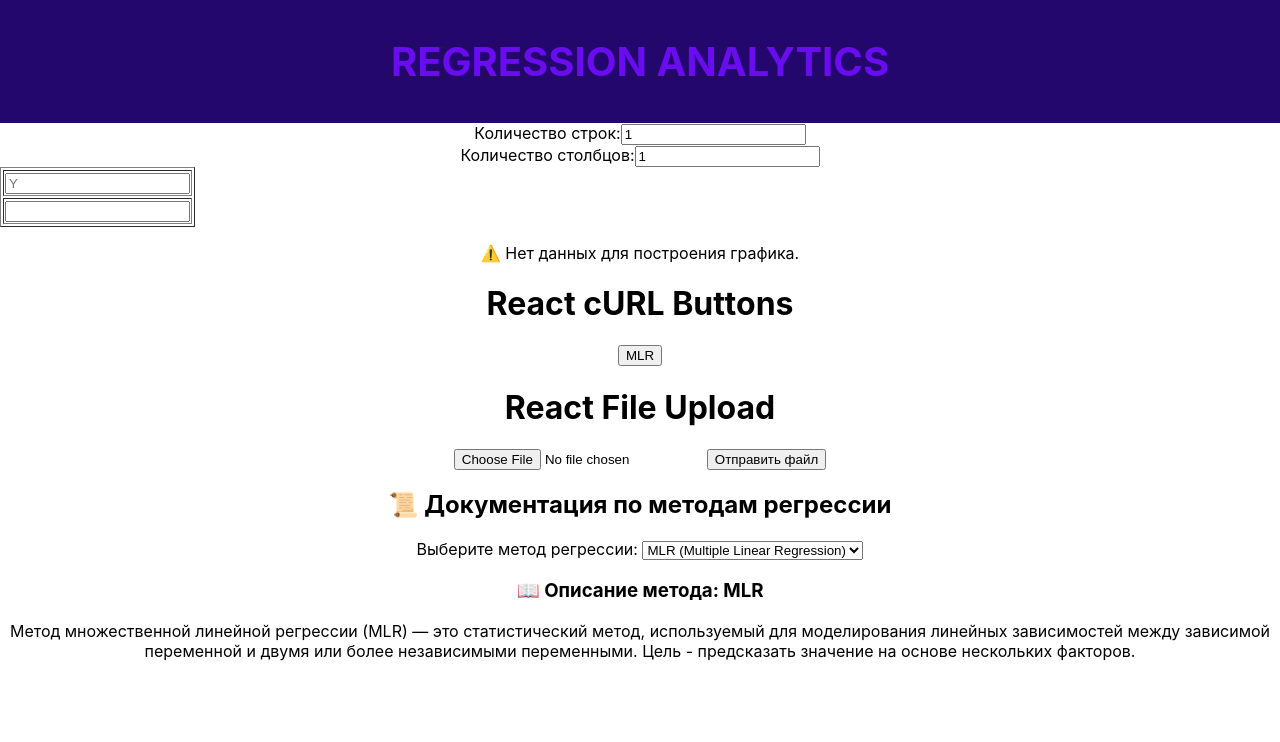
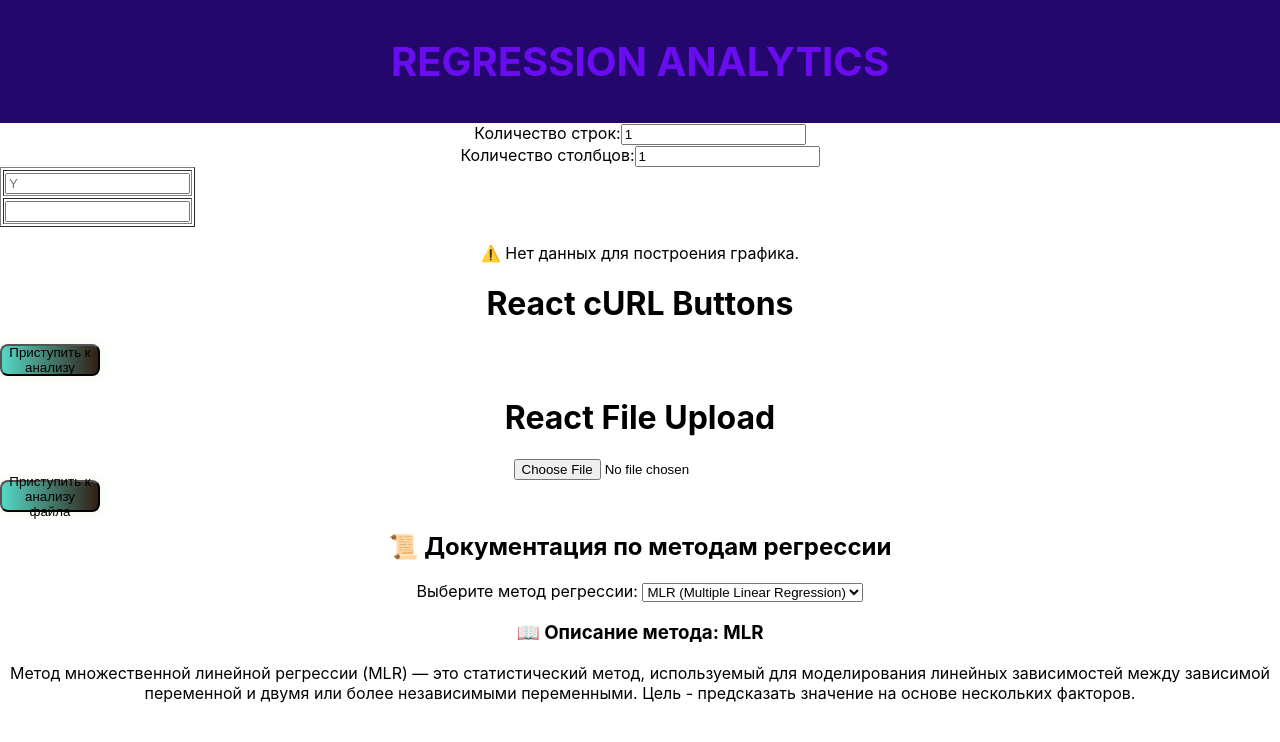
Before and after one commit to mbatimel/RegressionAnalysis, a React (Create React App) app in the folder ui/regression_ui/: page / in a window 1280 px wide. Shown: the top 742 px of the page. Built offline with nearby package versions, Linux system fonts and the light colour scheme.

Commit message:
сделать раздельный вывод результата

```diff
--- a/ui/regression_ui/src/App.jsx
+++ b/ui/regression_ui/src/App.jsx
@@ -6,13 +6,11 @@ import Documentation from './components/Documentation/Documentation';
 import Tables from './components/Tables/Tables';
 import Buttons from './components/Buttons/Buttons';
 import Graphics from "./components/Graphics/Graphics";
+import Results from "./components/Results/Results";
 
 
 function App() {
   const [responseMLRData, setMLRData] = useState(null);
-  const [responseRidgeData, setRidgeData] = useState(null);
-  const [lassoResponse, setLassoResponse] = useState(null);
-  const [elasticnetResponse, setElasticnetResponse] = useState(null);
   const [file, setFile] = useState(null);
   const [responseMLRCSVData, setMLRCSVData] = useState(null);
   const [selectedMethod, setSelectedMethod] = useState("MLR");
@@ -20,8 +18,6 @@ function App() {
   const [headers, setHeaders] = useState([]);
   const [rows, setRows] = useState(1);
   const [cols, setCols] = useState(1);
-  const XData = tableData.map((row) => row.slice(1).map(Number)); // Преобразуем X в числа
-  const YData = tableData.map((row) => [Number(row[0])]); // Преобразуем Y в числа
 
 
   const handleMethodChange = (e) => {
@@ -105,102 +101,6 @@ function App() {
     }
   };
 
-  const Ridge = async () => {
-    if (!headers.length || !tableData.length) {
-      alert("Введите данные в таблицу перед отправкой запроса");
-      return;
-    }
-    setMLRCSVData(null);
-    const requestData = {
-      XData,
-      YData,
-      alpha: 1,
-      tol: 0.001,
-      normalize: false,
-    };
-
-    try {
-      const response = await fetch("/api/v1/ridge", {
-        method: "POST",
-        headers: { "Content-Type": "application/json" },
-        body: JSON.stringify(requestData),
-      });
-
-      if (!response.ok) throw new Error("Ridge Request failed");
-
-      const data = await response.json();
-      setRidgeData(data);
-      console.log(data);
-    } catch (error) {
-      console.error("Error:", error);
-    }
-  };
-
-
-  const Lasso = async () => {
-    if (!headers.length || !tableData.length) {
-      alert("Введите данные в таблицу перед отправкой запроса");
-      return;
-    }
-    setMLRCSVData(null);
-    const requestData = {
-      XData,
-      YData,
-      alpha: 0.5,
-      tol: 0.001,
-      normalize: false,
-    };
-
-    try {
-      const response = await fetch("/api/v1/lasso", {
-        method: "POST",
-        headers: { "Content-Type": "application/json" },
-        body: JSON.stringify(requestData),
-      });
-
-      if (!response.ok) throw new Error("Lasso Request failed");
-
-      const data = await response.json();
-      setLassoResponse(data);
-      console.log(data);
-    } catch (error) {
-      console.error("Error:", error);
-    }
-  };
-
-
-  const ElasticNet = async () => {
-    if (!headers.length || !tableData.length) {
-      alert("Введите данные в таблицу перед отправкой запроса");
-      return;
-    }
-    setMLRCSVData(null);
-    const requestData = {
-      XData,
-      YData,
-      params: {
-        l1_ratio: 0.7,
-        n_alphas: 20,
-      },
-    };
-
-    try {
-      const response = await fetch("/api/v1/elasticnet", {
-        method: "POST",
-        headers: { "Content-Type": "application/json" },
-        body: JSON.stringify(requestData),
-      });
-
-      if (!response.ok) throw new Error("ElasticNet Request failed");
-
-      const data = await response.json();
-      setElasticnetResponse(data);
-      console.log(data);
-    } catch (error) {
-      console.error("Error:", error);
-    }
-  };
-
   return (
     <div className="App">
       <Header isRed={true}>
@@ -214,9 +114,19 @@ function App() {
   uploadFile={uploadFile}
   handleFileChange={handleFileChange}
   file={file}
-  responses={{ responseMLRData, responseRidgeData, lassoResponse, elasticnetResponse, responseMLRCSVData }}
+  responses={{ responseMLRData, responseMLRCSVData }}
   headers={headers}
 />
+{responseMLRCSVData &&
+  Object.keys(responseMLRCSVData.data || {}).map((method) => (
+    <Results key={method} title={`Анализ через ${method} регрессию`} data={responseMLRCSVData.data[method]} />
+  ))}
+
+{responseMLRData &&
+  Object.keys(responseMLRData.data || {}).map((method) => (
+    <Results key={method} title={`Анализ через ${method} регрессию`} data={responseMLRData.data[method]} />
+  ))}
+
 
       <h2>📜 Документация по методам регрессии</h2>
       <div>
--- a/ui/regression_ui/src/components/Buttons/Buttons.css
+++ b/ui/regression_ui/src/components/Buttons/Buttons.css
@@ -1,7 +1,42 @@
 .MLRButton{
+    display: flex;
+    width: 100px;
+    height: var(--size-button-s-height, 32px);
+    justify-content: center;
+    align-items: center;
+    flex-shrink: 0;
+    border-radius: var(--size-button-s-radius, 8px);
+background: linear-gradient(90deg, var(--color-extra-main-00, #55D9C6) 0%, var(--color-extra-main-01, #331E15) 100%);
 
+/* shadow/button/02 */
+box-shadow: 0px 0px 12px 0px rgba(181, 217, 130, 0.20);
 }
-.RidgeButton{}
-.UploadButton{}
-.ElastNetButton{}
-.LassoButton{}
+
+
+.UploadButton{
+    display: flex;
+    width: 100px;
+    height: var(--size-button-s-height, 32px);
+    justify-content: center;
+    align-items: center;
+    flex-shrink: 0;
+    border-radius: var(--size-button-s-radius, 8px);
+background: linear-gradient(90deg, var(--color-extra-main-00, #55D9C6) 0%, var(--color-extra-main-01, #331E15) 100%);
+
+/* shadow/button/02 */
+box-shadow: 0px 0px 12px 0px rgba(181, 217, 130, 0.20);
+}
+
+.UploadFile{
+    display: flex;
+    width: 90px;
+    height: var(--size-button-s-height, 32px);
+    justify-content: center;
+    align-items: center;
+    flex-shrink: 0;
+    border-radius: var(--size-button-s-radius, 8px);
+background: linear-gradient(90deg, var(--color-extra-main-00, #55D9C6) 0%, var(--color-extra-main-01, #331E15) 100%);
+
+/* shadow/button/02 */
+box-shadow: 0px 0px 12px 0px rgba(181, 217, 130, 0.20);
+}
--- a/ui/regression_ui/src/components/Buttons/Buttons.jsx
+++ b/ui/regression_ui/src/components/Buttons/Buttons.jsx
@@ -4,7 +4,7 @@ const Buttons = ({ MLR, uploadFile, handleFileChange, file, responses, headers }
   return (
     <div>
       <h1>React cURL Buttons</h1>
-      <button className="MLRButton" onClick={MLR}>MLR</button>
+      <button className="MLRButton" onClick={MLR}>Приступить к анализу</button>
       {responses.responseMLRData && (
         <div className="result-box">
           <h3>Формула:</h3>
@@ -16,7 +16,7 @@ const Buttons = ({ MLR, uploadFile, handleFileChange, file, responses, headers }
       )}
       <h1>React File Upload</h1>
       <input type="file" onChange={handleFileChange} />
-      <button className="UploadButton" onClick={uploadFile}>Отправить файл</button>
+      <button className="UploadButton" onClick={uploadFile}>Приступить к анализу файла</button>
       {responses.responseMLRCSVData && (
         <div className="result-box">
           <h3>Ответ от сервера (MLR CSV):</h3>
--- /dev/null
+++ b/ui/regression_ui/src/components/Results/Results.css
@@ -0,0 +1,27 @@
+.results-container {
+    border: 1px solid #ddd;
+    padding: 15px;
+    margin: 15px 0;
+    border-radius: 8px;
+    background: #f9f9f9;
+  }
+
+  .results-container h2 {
+    font-size: 20px;
+    margin-bottom: 10px;
+  }
+
+  .results-content {
+    display: flex;
+    flex-direction: column;
+    gap: 5px;
+  }
+
+  .result-item {
+    padding: 5px;
+    border-bottom: 1px solid #ddd;
+  }
+
+  .result-item:last-child {
+    border-bottom: none;
+  }
--- /dev/null
+++ b/ui/regression_ui/src/components/Results/Results.jsx
@@ -0,0 +1,19 @@
+import React from "react";
+import "./Results.css";
+
+const Results = ({ title, data }) => {
+  return (
+    <div className="results-container">
+      <h2>{title}</h2>
+      <div className="results-content">
+        {Object.entries(data).map(([key, value]) => (
+          <div key={key} className="result-item">
+            <strong>{key}:</strong> {typeof value === "object" ? JSON.stringify(value, null, 2) : value}
+          </div>
+        ))}
+      </div>
+    </div>
+  );
+};
+
+export default Results;
```
Also changed, not shown: 2 other files (tests, documents, lock files or other folders).
